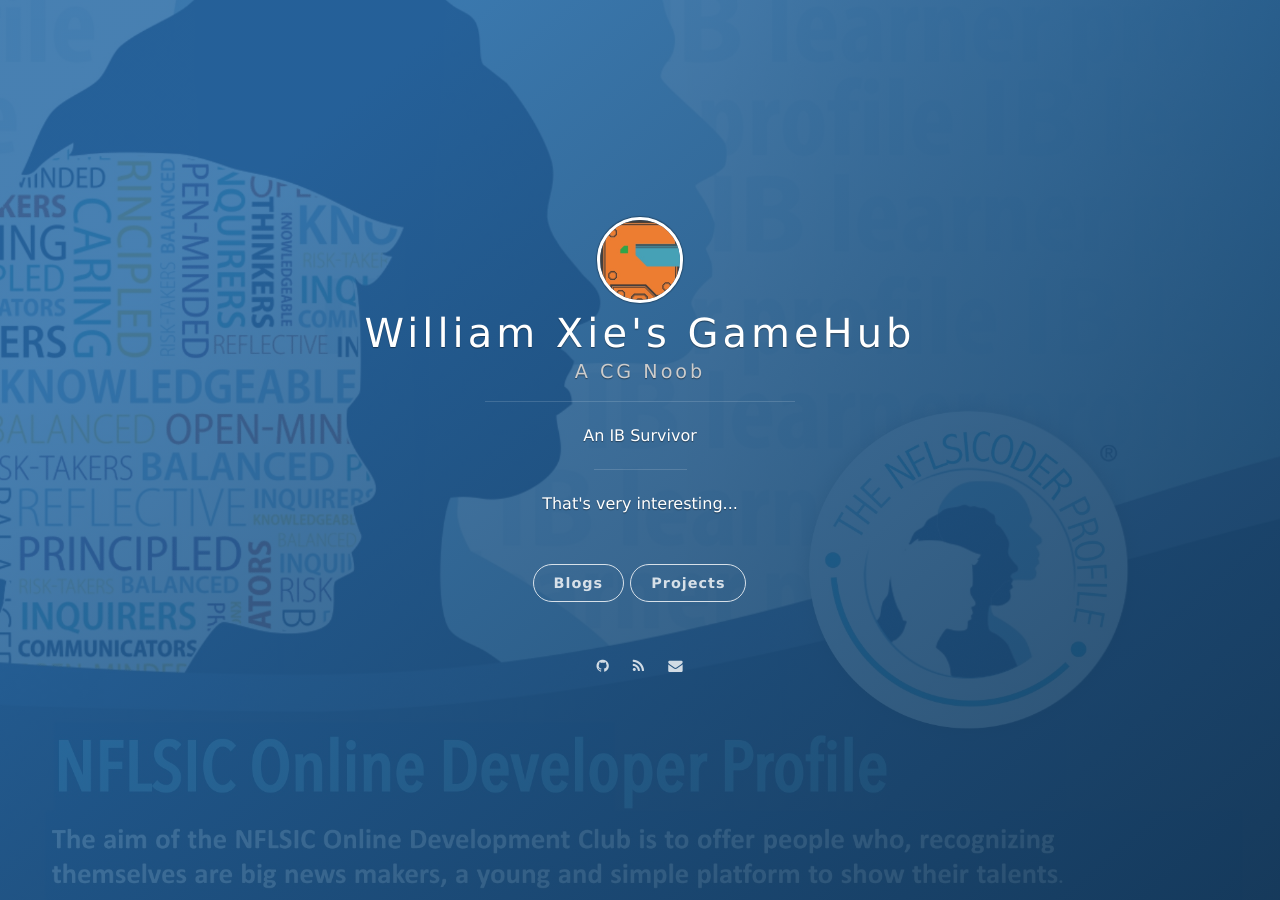
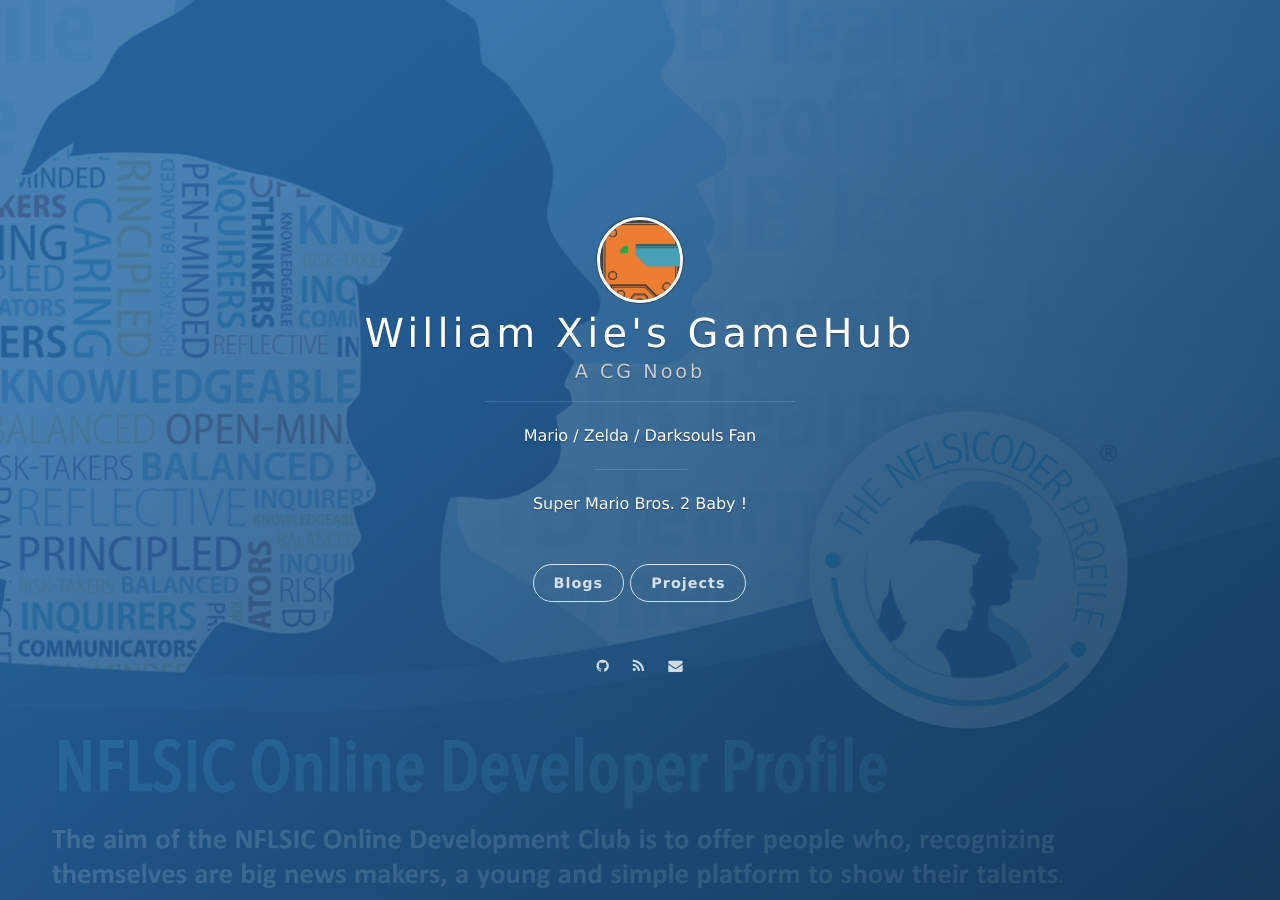
Before and after one commit to GuardHei/blog-xzd, a Jekyll site: the page built from index.html, in a window 1280 px wide. Built offline with Jekyll 4.4.1, drawn with Linux system fonts in a browser that asks for light colours; nearby versions of some CDN libraries; the list of posts is cut into pages by our own code; a style sheet for code colours, icons or effects is not loaded.

Commit message:
Update _config.yml

```diff
--- a/_config.yml
+++ b/_config.yml
@@ -1,8 +1,8 @@
 # Basic
 title: William Xie's GameHub
 subtitle: A CG Noob
-welcome_message: <a href="https://github.com/GuardHei" target="_blank">That's very interesting...</a>
-description: An IB Survivor
+welcome_message: <a href="https://github.com/GuardHei" target="_blank">Super Mario Bros. 2 Baby !</a>
+description: Mario / Zelda / Darksouls Fan
 # creator: <a href="http://onev.cat">@onevcat</a>
 
 # url: "http://vno.onevcat.com"
```
